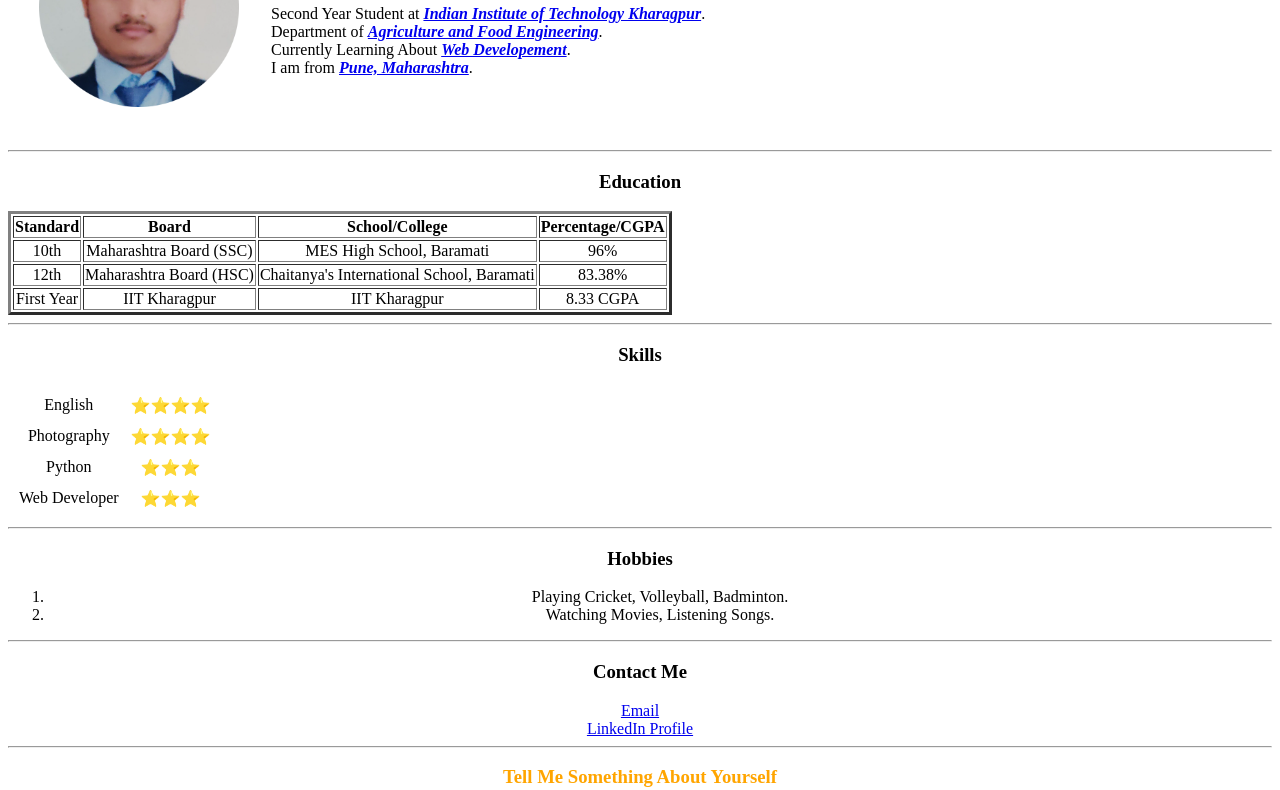
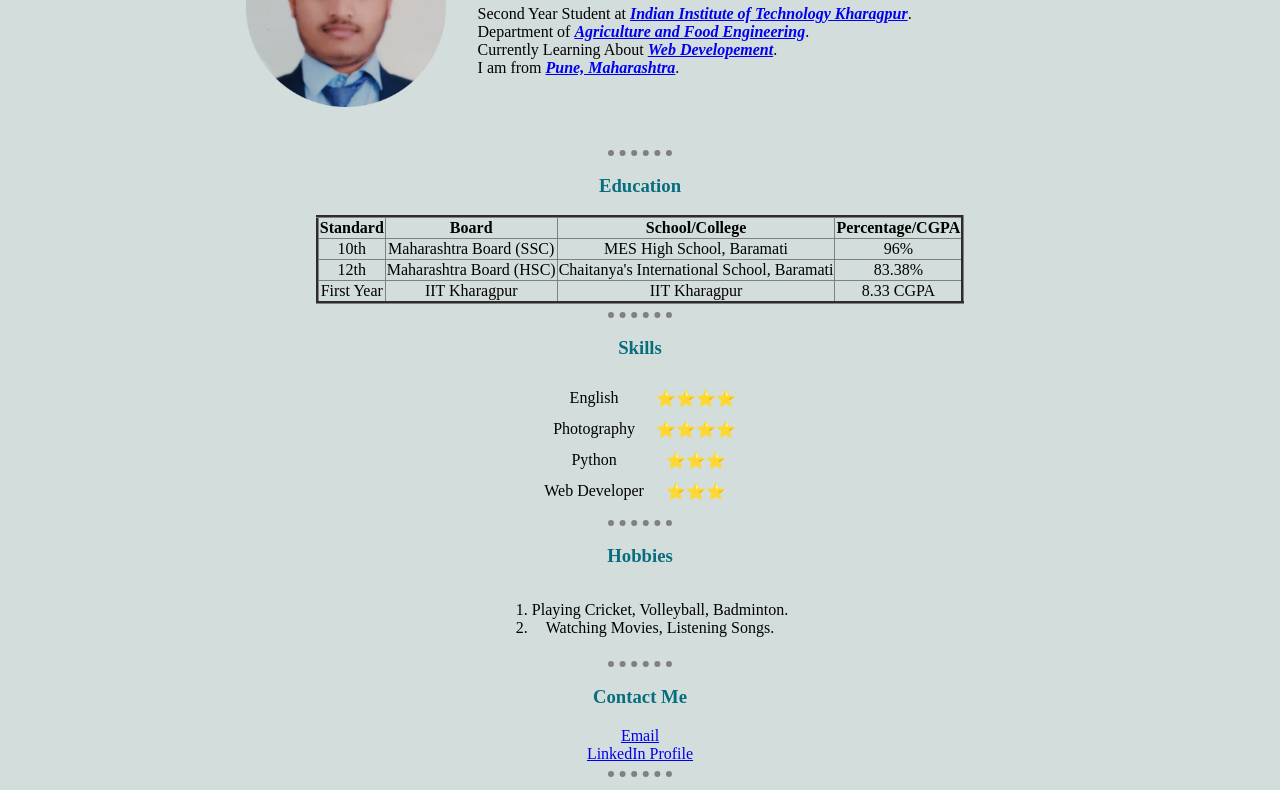
Before and after one commit to rushisurya2705/Portfolio-site, a plain HTML site: page index.html in a window 1280 px wide. Shown: the part 132-922 px from the top of the page. Drawn offline with Linux system fonts and the light colour scheme.

Commit message:
Add files via upload

```diff
--- a/index.html
+++ b/index.html
@@ -4,7 +4,7 @@
 <head>
   <meta charset="utf-8">
   <title>Rushi's Personal Site</title>
-  <link rel="stylesheet" href="CSS/styles.css">
+  <link rel="stylesheet" href="style.css">
 </head>
 
 <body align="middle">
```
